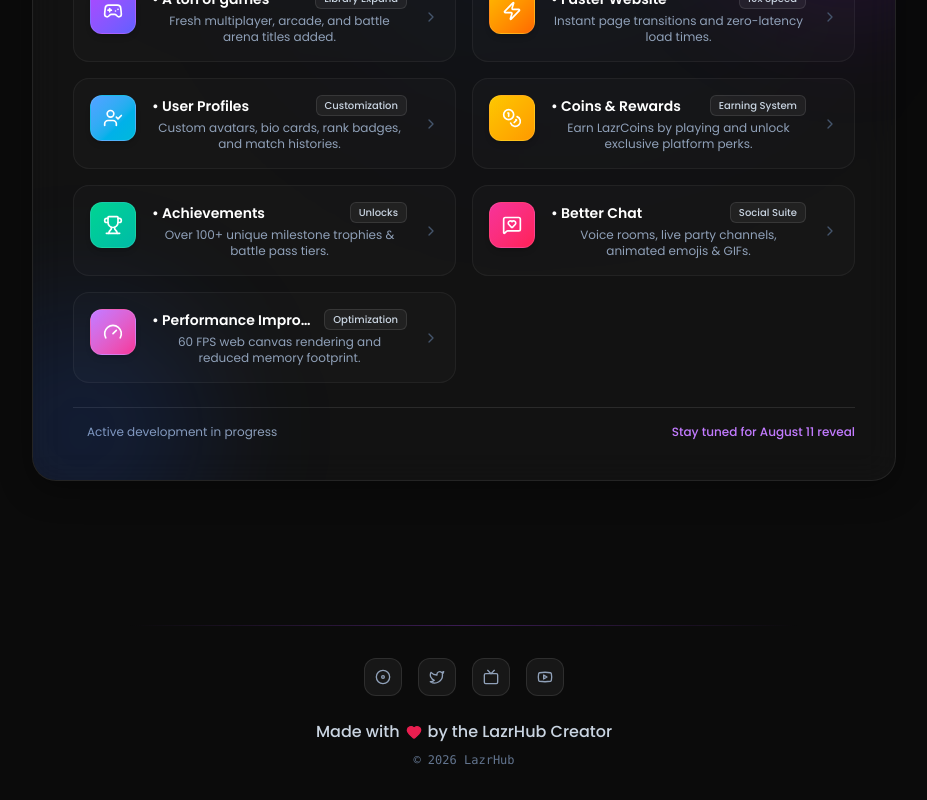
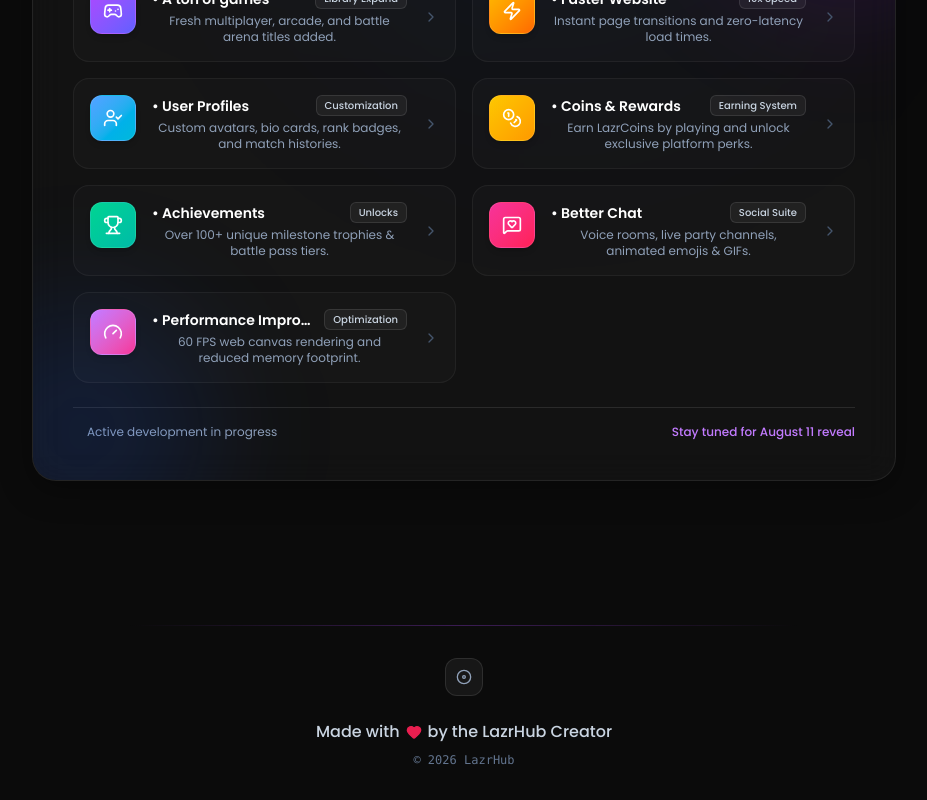
Before and after one commit to lucashendsbee1234-hash/Lazr-hubpreviewpage, a React (Vite) app: page / in a window 1280 px wide. Shown: the part 925-1725 px from the top of the page, without its empty margins (176-1103 px from the left). Built offline with nearby package versions, Linux system fonts and the light colour scheme.

Commit message:
Update Footer.tsx

```diff
--- a/src/components/Footer.tsx
+++ b/src/components/Footer.tsx
@@ -10,38 +10,16 @@
 {/* Social Links */}
 <div className="flex items-center justify-center gap-4 mb-6">
   <a
-          href="#discord"
-          onClick={(e) => e.preventDefault()}
+    href="https://discord.gg/pjDMucS3Fc"
+    target="_blank"
+    rel="noopener noreferrer"
     title="LazrHub Discord Community"
     className="p-2.5 rounded-xl bg-white/5 hover:bg-purple-600/20 border border-white/10 hover:border-purple-500/40 text-slate-400 hover:text-purple-300 transition-all hover:scale-110"
   >
     <Discord className="w-4 h-4" />
   </a>
-        <a
-          href="#twitter"
-          onClick={(e) => e.preventDefault()}
-          title="LazrHub Twitter / X"
-          className="p-2.5 rounded-xl bg-white/5 hover:bg-purple-600/20 border border-white/10 hover:border-purple-500/40 text-slate-400 hover:text-purple-300 transition-all hover:scale-110"
-        >
-          <Twitter className="w-4 h-4" />
-        </a>
-        <a
-          href="#twitch"
-          onClick={(e) => e.preventDefault()}
-          title="LazrHub Twitch Stream"
-          className="p-2.5 rounded-xl bg-white/5 hover:bg-purple-600/20 border border-white/10 hover:border-purple-500/40 text-slate-400 hover:text-purple-300 transition-all hover:scale-110"
-        >
-          <Tv className="w-4 h-4" />
-        </a>
-        <a
-          href="#youtube"
-          onClick={(e) => e.preventDefault()}
-          title="LazrHub YouTube Channel"
-          className="p-2.5 rounded-xl bg-white/5 hover:bg-purple-600/20 border border-white/10 hover:border-purple-500/40 text-slate-400 hover:text-purple-300 transition-all hover:scale-110"
-        >
-          <Youtube className="w-4 h-4" />
-        </a>
 </div>
+
 
       {/* Main Footer Text */}
       <p className="text-sm sm:text-base font-medium text-slate-300 flex items-center justify-center gap-1.5">
```
Lines whose indentation alone changed are shown as unchanged.
